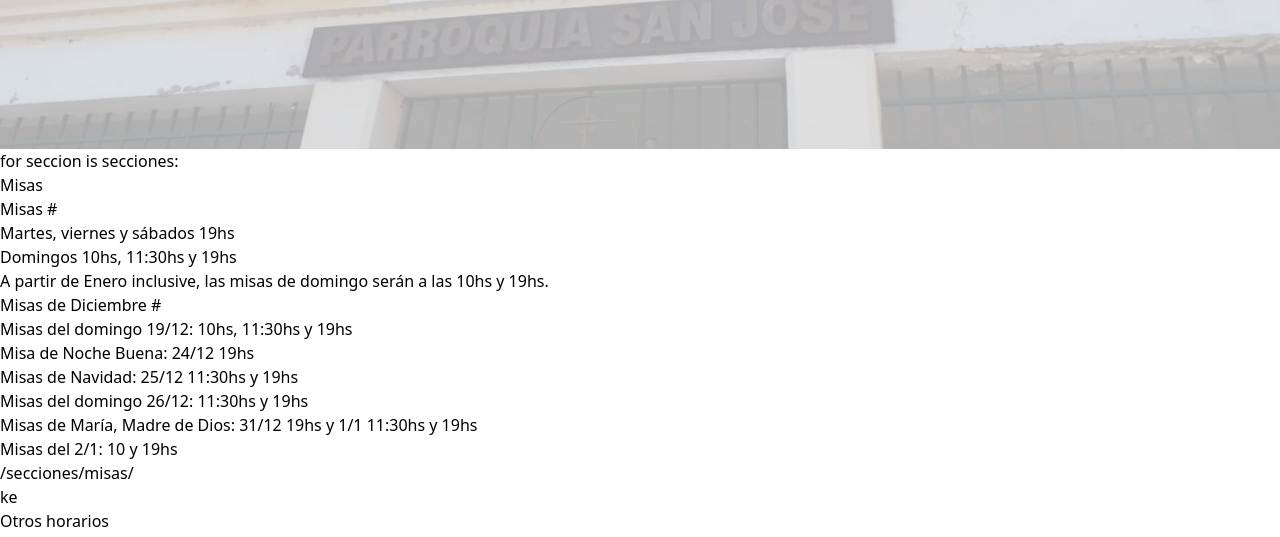
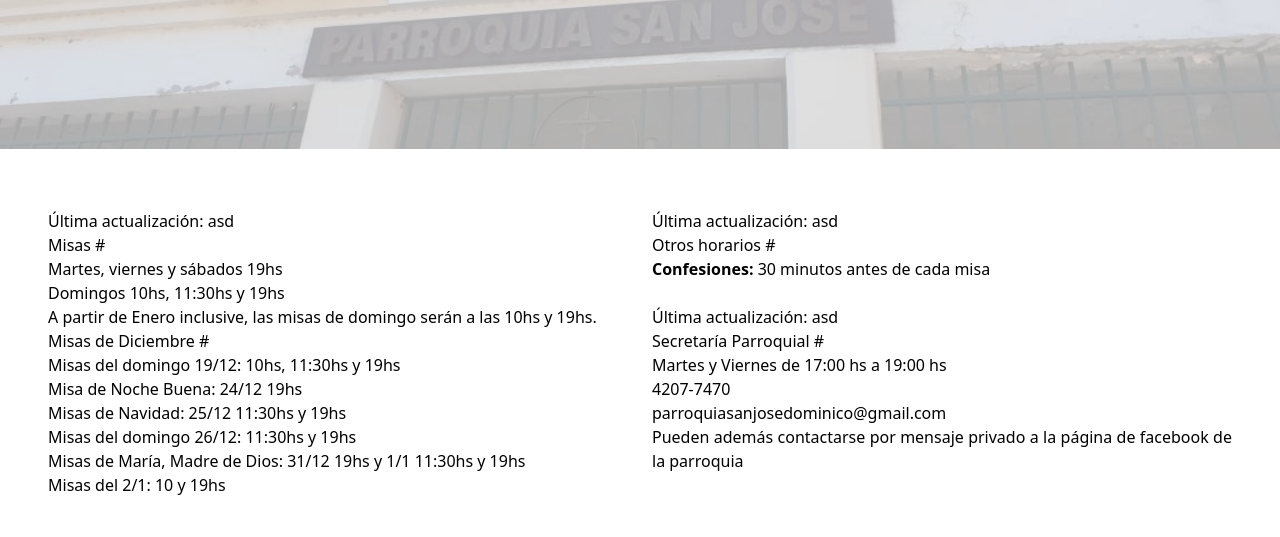
Before and after one commit to jisbruzzi/pagina-parroquia-11ty-v2, an Eleventy site: page index.html in a window 1280 px wide. Shown: the part 255-792 px from the top of the page. Built offline with nearby package versions, Linux system fonts and the light colour scheme; Eleventy itself is replaced by a stand-in of ours; files that its build step writes are made by us from their sources.

Commit message:
Sections

```diff
--- /dev/null
+++ b/_includes/Sections.html
@@ -0,0 +1,14 @@
+<section class="py-12 px-6">
+  <div class="p-3">
+    <div class="masonry" data-masonry='{ "itemSelector": ".masonry .prose", "columnWidth":".masonry .prose" }'>
+      {% for section in collections.sections %}
+      <div class="sm:w-1/2 w-full text-justify prose mb-6 sm:px-3">
+        <div className="is-italic is-size-7 is-transparent">
+          Última actualización: asd
+        </div>
+        <div>{{section.templateContent | safe}}</div>
+      </div>
+      {% endfor %}
+    </div>
+  </div>
+</section>
--- a/index.html
+++ b/index.html
@@ -1,18 +1,18 @@
 <html>
+
 <head>
-    <link rel="stylesheet" href="{{ '/style.css' | url }}"/>
+  <meta name="viewport" content="width=device-width, initial-scale=1">
+  <link rel="stylesheet" href="{{ '/style.css' | url }}" />
+  <script src="https://unpkg.com/masonry-layout@4/dist/masonry.pkgd.js"></script>
+</head>
 
-</head>
 <body class="text-sanjoseText">
   {% include 'Hero.html' %}
-
-for seccion is secciones:
-{% for section in collections.sections %}
-    <h1>{{section.data.title}}</h1>
-    <main>{{section.templateContent | safe}}</main>
-    <div>{{section.url}}</div>
-    ke
-{% endfor %}
+  <div class="w-full ">
+    <div class="mx-auto container">
+      {% include 'Sections.html' %}
+    </div>
+  </div>
 
   {% for photo in collections.photos %}
   <h1>{{photo.data.title}}</h1>
@@ -22,4 +22,5 @@
   {% endfor %}
 
 </body>
+
 </html>
```
Lines whose indentation alone changed are shown as unchanged.
